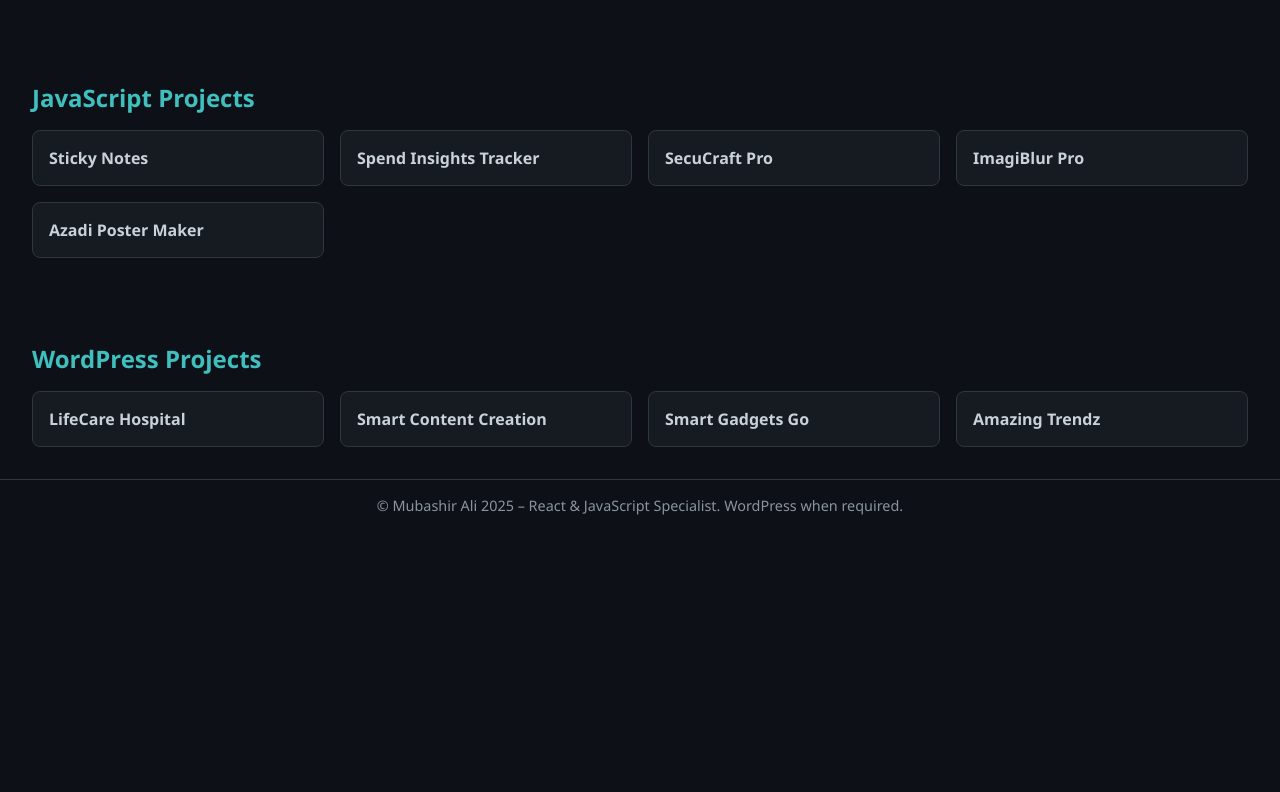
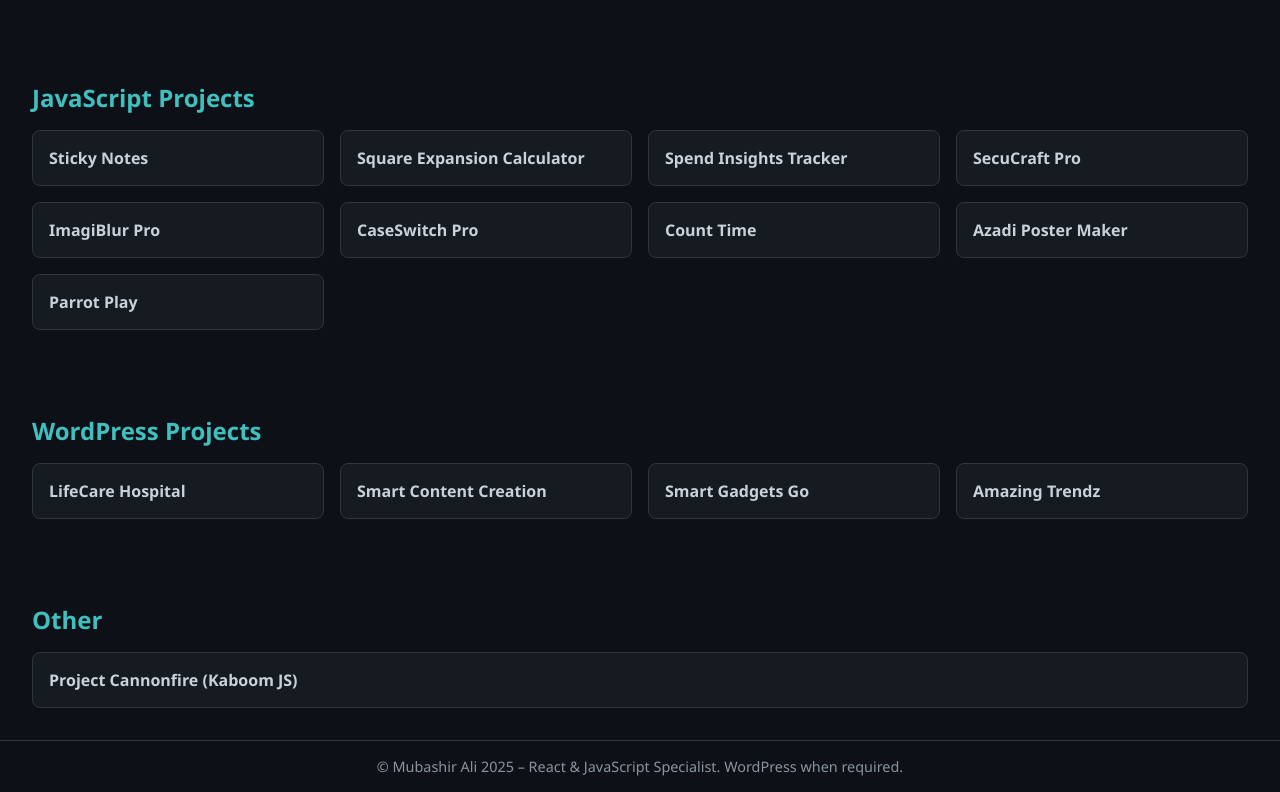
Before and after one commit to mubashir1923/Mubashir-Portfolio, a plain HTML site: page index.html in a window 1280 px wide. Shown: the part 366-1158 px from the top of the page. Before the commit the page ends 897 px from the top, so only its background shows below. Drawn offline with Linux system fonts and the light colour scheme.

Commit message:
Add files via upload

```diff
--- a/index.html
+++ b/index.html
@@ -64,28 +64,44 @@
             >Sticky Notes</a
           >
         </div>
+         <div class="card">
+          <a href="https://squareexpansioncalculator.vercel.app" target="_blank"
+            >Square Expansion Calculator</a
+          >
+        </div>
         <div class="card">
-          <a
-            href="https://nownoregrets.com/spendinsightstracker.html"
-            target="_blank"
+          <a href="https://spendinsightstracker.netlify.app" target="_blank"
             >Spend Insights Tracker</a
           >
         </div>
         <div class="card">
-          <a href="https://nownoregrets.com/secucraftpro.html" target="_blank"
+          <a href="https://secucraftpro.netlify.app" target="_blank"
             >SecuCraft Pro</a
           >
         </div>
         <div class="card">
-          <a href="https://nownoregrets.com/imagiblurpro.html" target="_blank"
+          <a href="https://imagiblurpro.netlify.app" target="_blank"
             >ImagiBlur Pro</a
           >
         </div>
         <div class="card">
-          <a
-            href="https://nownoregrets.com/azadipostermaker.html"
-            target="_blank"
+          <a href="https://caseswitchpro.netlify.app/" target="_blank"
+            >CaseSwitch Pro</a
+          >
+        </div>
+        <div class="card">
+          <a href="https://counttime0614.netlify.app" target="_blank"
+            >Count Time</a
+          >
+        </div>
+        <div class="card">
+          <a href="https://azadipostermaker.netlify.app" target="_blank"
             >Azadi Poster Maker</a
+          >
+        </div>
+        <div class="card">
+          <a href="https://parrotplay.netlify.app" target="_blank"
+            >Parrot Play</a
           >
         </div>
       </div>
@@ -119,6 +135,17 @@
       </div>
     </div>
 
+    <div class="section">
+      <h2>Other</h2>
+      <div class="grid">
+        <div class="card">
+          <a href="https://projectcannonfire.netlify.app" target="_blank"
+            >Project Cannonfire (Kaboom JS)</a
+          >
+        </div>
+      </div>
+    </div>
+
     <footer>
       © Mubashir Ali 2025 – React & JavaScript Specialist. WordPress when
       required.
```
